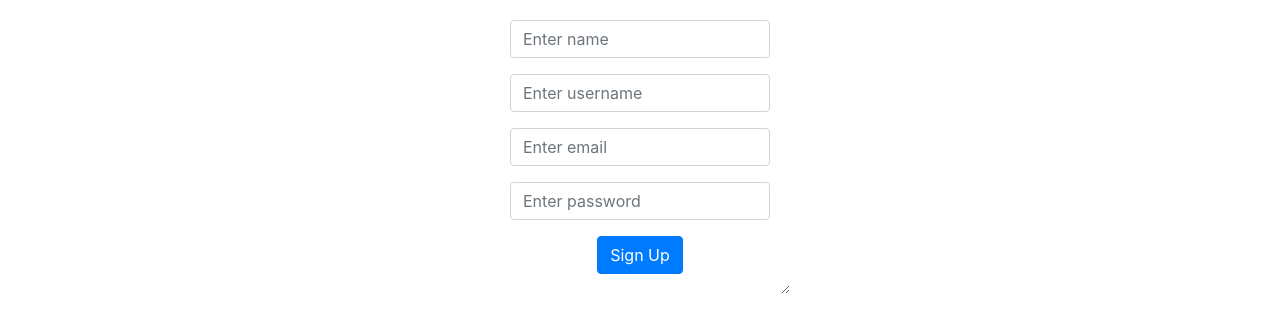
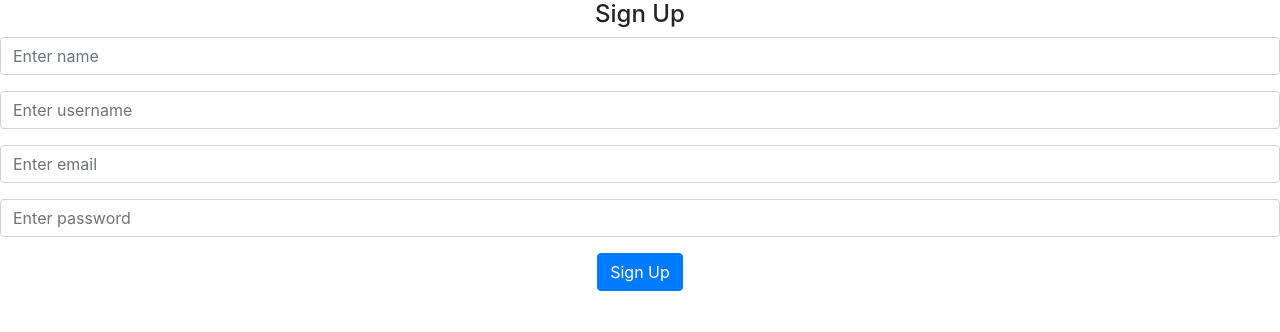
Before and after one commit to pharia-le/productivity-front-end, a React (Create React App) app: page /signup in a window 1280 px wide. Shown: the top 332 px of the page. Built offline with nearby package versions, Linux system fonts and the light colour scheme; no server answers.

Commit message:
Add 'Sign Up' text above form & className of 'centered'.

```diff
--- a/src/components/auth/Signup.js
+++ b/src/components/auth/Signup.js
@@ -22,9 +22,9 @@ const Signup = ({ signupFormData, updateSignupForm, signup, history }) => {
   }
 
   return (
-    <Form className="auth-form" onSubmit={handleSubmit}>
+    <Form className="auth-form" className="centered" onSubmit={handleSubmit}>
       <Form.Group>
-
+          <h4>Sign Up</h4>
           <Form.Control
               type="text"
               name="name"
```
